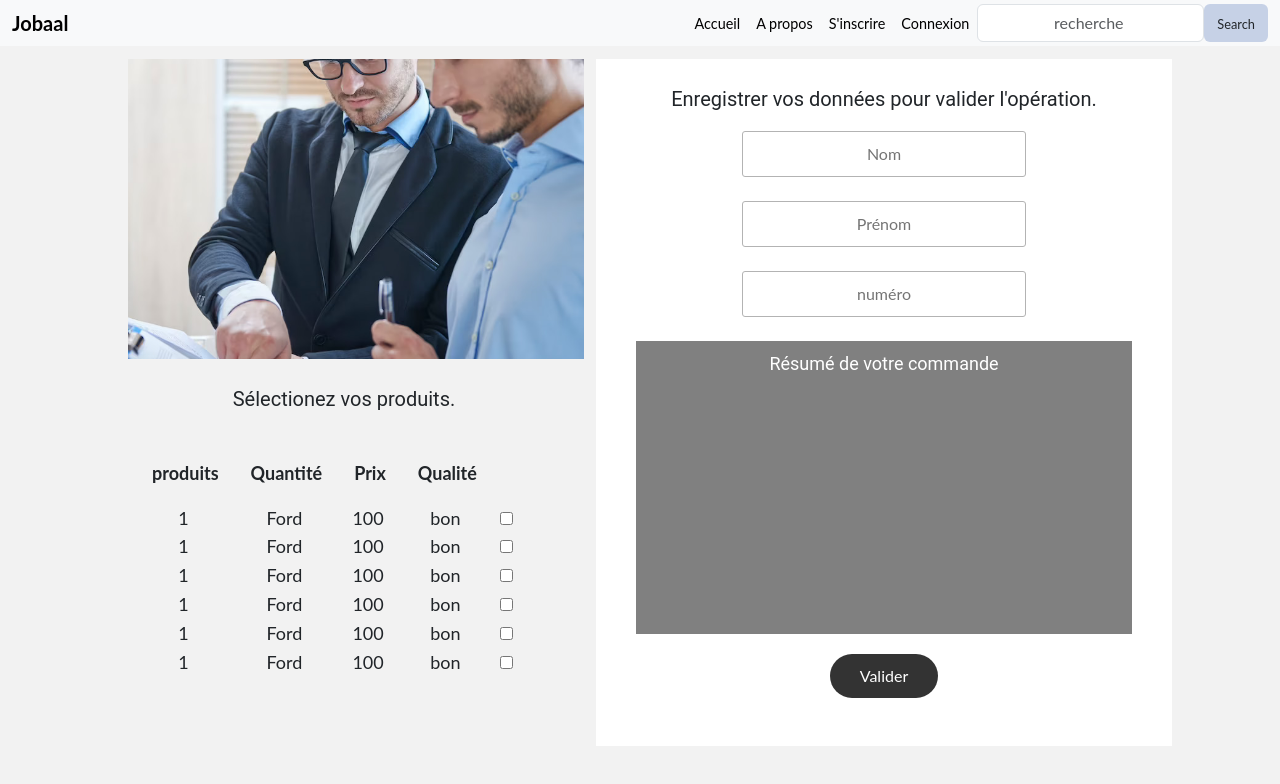
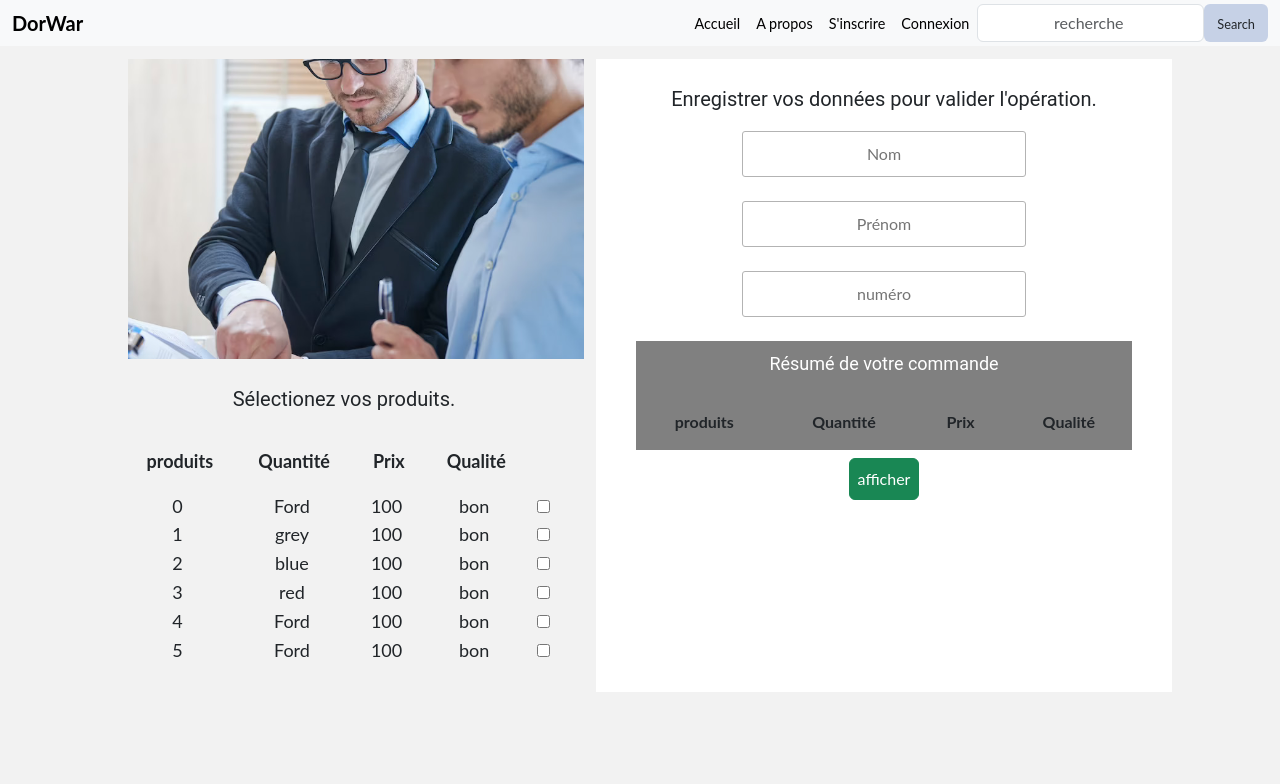
Before and after one commit to Mariu-diatta/entrepreunariat, a React (Create React App) app in the folder my-react-app/: page /commande in a window 1280 px wide. Shown: the top 784 px of the page. Built offline with nearby package versions, Linux system fonts and the light colour scheme.

Commit message:
card done

```diff
--- a/my-react-app/src/Common/commande.js
+++ b/my-react-app/src/Common/commande.js
@@ -1,24 +1,67 @@
-import { useState } from "react";
+import { useEffect, useState } from "react";
 import im from "../accueil/Site1/images/3454.jpg";
 import BtnSmt from "./buttonSubmit";
+import ProduitSelected from "./produitSelect";
 
 const cars = [
-    {prod:1,  lab:'Ford',prix:'100', qual:'bon'},
-    {prod:1,  lab:'Ford',prix:'100', qual:'bon'},
-    {prod:1,  lab:'Ford',prix:'100', qual:'bon'},
-    {prod:1,  lab:'Ford',prix:'100', qual:'bon'},
-    {prod:1,  lab:'Ford',prix:'100', qual:'bon'},
-    {prod:1,  lab:'Ford',prix:'100', qual:'bon'}
+    {prod:0,  lab:'Ford',prix:'100', qual:'bon'},
+    {prod:1,  lab:'grey',prix:'100', qual:'bon'},
+    {prod:2,  lab:'blue',prix:'100', qual:'bon'},
+    {prod:3,  lab:'red',prix:'100', qual:'bon'},
+    {prod:4,  lab:'Ford',prix:'100', qual:'bon'},
+    {prod:5,  lab:'Ford',prix:'100', qual:'bon'}
 ];
 
 const Commande =()=>{
-    const [data, setData]=useState({})
+    const [data, setData]=useState([])
+    const [valueIndex, setValueIndex]=useState(false)
 
-    const AllData = []
+    let index=2;
+
+    let AllData = []
+
+    let value_=true;
 
     const addData=(e)=>{
-        AllData.push(e.target.value);
-        alert("on m'a ajouté")
+
+
+
+        for (let index = 0; index < AllData.length; index++) {
+            var element = AllData[index];
+            if (element==cars[e.target.value]) {
+                delete AllData[index];
+                alert("suppression réussie");
+                break;
+                value_=false;
+            }
+        }
+        if (value_){
+           AllData.push(cars[e.target.value]);
+
+        }
+        value_=true;
+    }
+
+    useEffect(()=>{setData(AllData)},[1000])
+
+    const afficherTout=()=>{
+        if(AllData.length>index){
+            setData(AllData);
+            ++index;
+            setValueIndex(true);
+        }
+
+    }
+
+    const deletData=(e)=>{
+         for (let index = 0; index < AllData.length; index++) {
+            const element = AllData[index];
+            if (element==cars[e.target.value]) {
+                delete AllData[index];
+                alert("suppression réussie");
+            }
+
+         }
     }
 
     return(
@@ -36,7 +79,7 @@ const Commande =()=>{
 
                                         <ul className="row p-2  u-container-layout u-valign-top u-container-layout-1" style={{textAlign:'center'}}>
                                             <h5 className="u-text u-text-1">Sélectionez vos produits.</h5>
-                                            <div style={{width:'100%', padding:12}}>
+                                            <table style={{width:'100%', padding:12}}>
                                                 <tr>
                                                     <th className="p-3">produits</th>
                                                     <th className="p-3">Quantité</th>
@@ -44,8 +87,8 @@ const Commande =()=>{
                                                     <th className="p-3">Qualité</th>
                                                     <th className="p-3"></th>
                                                 </tr>
-                                                {cars.map((car) =><tr><td className="spacing_d"> {car.prod} </td> <td className="spacing_d"> {car.lab} </td><td className="spacing_d"> {car.prix} </td> <td className="spacing_d"> {car.qual} </td><td className="spacing_d"> {<input value={car.lab} onClick={addData} type="checkbox"/>} </td></tr>)}
-                                            </div>
+                                                {cars.map((car) =><ProduitSelected prod={car.prod}  lab={car.lab} prix={car.prix} qual={car.qual}  onClick={addData} />)}
+                                            </table>
                                         </ul>
                                     </div>
                                 </div>
@@ -67,10 +110,31 @@ const Commande =()=>{
 
                                         <div className="row" style={{backgroundColor:"grey", textAlign:'center', paddingTop:'12px'}}>
                                             <h6 style={{color:'white'}}> Résumé de votre commande </h6>
-                                            {cars.map((car) => <p key={car.id}>{car.brand} </p>)}
+
+                                             <table>
+                                                <tr>
+                                                    <th className="p-3">produits</th>
+                                                    <th className="p-3">Quantité</th>
+                                                    <th className="p-3">Prix</th>
+                                                    <th className="p-3">Qualité</th>
+                                                </tr>
+
+                                                {
+                                                    data.map((elem)=>
+                                                       <tr>
+                                                            <td>{elem.prod}</td>
+                                                            <td>{elem.lab}</td>
+                                                            <td>{elem.prix}</td>
+                                                            <td>{elem.qual}</td>
+                                                        </tr>
+                                                    )
+                                                }
+
+                                            </table>
+
                                         </div>
 
-                                        <BtnSmt/>
+                                        <button className='btn btn-success p-2 m-2' type="button" onClick={afficherTout}>{valueIndex?'valider':'afficher'}</button >
                                     </form>
                                 </div>
 
--- a/my-react-app/src/Common/footer.js
+++ b/my-react-app/src/Common/footer.js
@@ -9,7 +9,7 @@ function Footer(){
         <section className="d-flex justify-content-center justify-content-lg-between p-4 border-bottom " style={{color:"grey", fontSize:"small"}}>
 
           <div className="me-5 d-none d-lg-block">
-            <span>Nous choisir c'est trouver un logement descent:</span>
+            <span>Faire passer votre business en ligne :</span>
           </div>
 
           <div>
--- a/my-react-app/src/Common/headerBootstrap.js
+++ b/my-react-app/src/Common/headerBootstrap.js
@@ -38,7 +38,7 @@ function HeaderBoot(props) {
       <Navbar key={'lg'} expand={'lg'} className="sticky-top bg-body-tertiary p-0">
         <Container fluid>
           <Navbar.Brand href="#">
-          <strong style={{color:'black'}}>Jobaal</strong>
+          <strong style={{color:'black'}}>DorWar</strong>
           </Navbar.Brand>
           <Navbar.Toggle aria-controls={`offcanvasNavbar-expand-${'lg'}`} />
           <Navbar.Offcanvas
@@ -72,7 +72,7 @@ function HeaderBoot(props) {
                   maxLength={"45"}
                   style={{textAlign:'center', border:'opx'}}
                 />
-                <Button variant="" className='mt-1 mb-1 ' style={{backgroundColor:'rgba(123, 147, 201, 0.40)'}}><small>Search</small></Button>
+                <Button variant="" className='mt-1 mb-1' style={{backgroundColor:'rgba(123, 147, 201, 0.40)'}}><small>Search</small></Button>
               </Form>
             </Offcanvas.Body>
           </Navbar.Offcanvas>
--- a/my-react-app/src/Common/logIn.js
+++ b/my-react-app/src/Common/logIn.js
@@ -38,12 +38,12 @@ function LogIn(props){
         <div className="u-align-center u-section-6 u-grey-10  " style={{paddingBottom:'10%', paddingTop:'5%'}}>
             <div className="u-form u-form-1 logInStye">
                 <h4 className="u-text u-text-1 " style={{paddingBottom:'5%', paddingTop:'3%'}}>Connexion!</h4>
-                <form onSubmit = {handleSubmit}   className="u-clearfix u-form-spacing-40 u-form-vertical u-inner-form " source="email">
+                <form onSubmit = {handleSubmit}   className="u-clearfix u-form-spacing-40 u-form-vertical u-inner-form" source="email">
                     <div className="u-form-group u-form-name u-form-partition-factor-2 u-label-none u-form-group-1">
-                    <input  type="text" placeholder="Nom" id="name-e4cc" name={name} value={name} onChange={(e)=>setName(e.target.value)}  className="u-align-center u-input " maxlength="30"  required="" wfd-id="id409"/>
+                    <input  type="text" placeholder="Nom" id="name-e4cc" name={name} value={name} onChange={(e)=>setName(e.target.value)}  className="u-align-center u-input " maxlength="30"  required="" wfd-id="id409" width="48" height="48" />
                     </div>
                     <div className="u-form-group u-form-name u-form-partition-factor-2 u-label-none u-form-group-1">
-                      <input type="password" placeholder="Mot de passe" id="name-e4cc2" name={password}  value={password} onChange={(e)=>setPassword(e.target.value)}   className="u-align-center u-input" maxlength="30"  required="" wfd-id="id409"/>
+                      <input type="password" placeholder="Mot de passe" id="name-e4cc2" name={password}  value={password} onChange={(e)=>setPassword(e.target.value)}   className="u-align-center u-input" maxlength="30" width="48" required="" wfd-id="id409"/>
                     </div>
                     <div className="u-align-center u-form-group u-form-submit u-label-none u-form-group-4">
                       <BtnSmt/>
--- a/my-react-app/src/Common/photopanel2.js
+++ b/my-react-app/src/Common/photopanel2.js
@@ -9,13 +9,12 @@ const Photopanel2 = (props)=>{
     const [couleurImageActivate, setCouleurImage] =useState(false)
 
     return(
-        <div onMouseOut={()=> setCouleurImage(false)} onMouseOver={()=> setCouleurImage(true)} style={{backgroundColor:couleurImageActivate?couleur:couleurInit}}>
-            <img src={props.image} className="card-img-top" alt="..." width={100} height={250}/>
-            <div className="card-body">
-            <h6 className="card-title">{props.title}</h6>
-             <Link to='/aboutUser'><small>Savoir plus!</small>  </Link><Link to='/commande' style={{color:"black"}}><small>Passez une commade.</small> </Link>
-            </div>
-        </div>
+        <div className='card p-0 m-2' onMouseOut={()=> setCouleurImage(false)} onMouseOver={()=> setCouleurImage(true)} style={{backgroundColor:couleurImageActivate?couleur:couleurInit, width:'310px', height:'350px'}}>
+         <img src={props.image} className="card-img-top" alt="..." width={100} height={180}/>
+         <h6>{props.title}</h6>
+         <p className="price p-0 m-0">{props.price}</p>
+         <Link to='/aboutUser'><small>Savoir plus!</small>  </Link><Link to='/commande' style={{color:"black"}}><small>Passez une commade.</small> </Link>
+       </div>
     )
 }
 
--- /dev/null
+++ b/my-react-app/src/Common/produitSelect.js
@@ -0,0 +1,15 @@
+const ProduitSelected=(props)=>{
+
+    return(
+        <tr key={props.prod}>
+            <td className="spacing_d"> {props.prod} </td>
+            <td className="spacing_d"> {props.lab} </td>
+            <td className="spacing_d"> {props.prix} </td>
+            <td className="spacing_d"> {props.qual} </td>
+            <td className="spacing_d">{<input value={props.prod}  onClick={props.onClick} type="checkbox"/>} </td>
+        </tr>
+    )
+
+}
+
+export default ProduitSelected;
--- a/my-react-app/src/Common/sectionU.js
+++ b/my-react-app/src/Common/sectionU.js
@@ -15,14 +15,14 @@ const Data=[
 
 function SectionU(){
   return(
-      <section  className="pt-0  u-align-center u-clearfix u-container-align-center  u-section-4 " id="carousel_d430" style={{ paddingTop:"0px", paddingLeft:"5px", paddingRight:"5px", marginDown:"0px", marginTop:"0px"}}>
+      <section  className="container  u-align-center u-clearfix u-container-align-center  " id="carousel_d430" style={{ paddingTop:"20px", paddingLeft:"40px", paddingRight:"40px", marginDown:"0px", marginTop:"0px"}}>
         <div className="u-clearfix u-sheet u-sheet-1">
-          <h2 className="u-align-center u-text u-text-1" data-animation-name="customAnimationIn" data-animation-duration="1500" data-animation-delay="750">Notre Travail</h2>
-          <p className="u-align-center u-text u-text-2" data-animation-name="customAnimationIn" data-animation-duration="1500"> Quam quisque id diam vel quam elementum. Vestibulum lectus mauris ultrices eros in cursus turpis massa tincidunt. Pellentesque habitant morbi tristique senectus et netus. </p>
+          <h5 className="u-align-center u-text u-text-1" data-animation-name="customAnimationIn" data-animation-duration="1500" data-animation-delay="750"><small>Nos produits</small></h5>
+          <p className="u-align-center u-text u-text-2" data-animation-name="customAnimationIn" data-animation-duration="1500"><small>Le Sénégal offre une richesse de produits locaux reflétant sa diversité culturelle et géographique. Voici un résumé de certains des produits locaux clés du Sénégal</small></p>
           <div className="u-expanded-width u-list u-list-1">
             <div className="u-repeater u-repeater-1">
               {
-                  Data.map((data)=><Photopanel2 title={data[1]} image={data[0]}/>)
+                  Data.map((data)=><Photopanel2 title={data[1]} image={data[0]} price='$19.99'/>)
 
               }
             </div>
```
